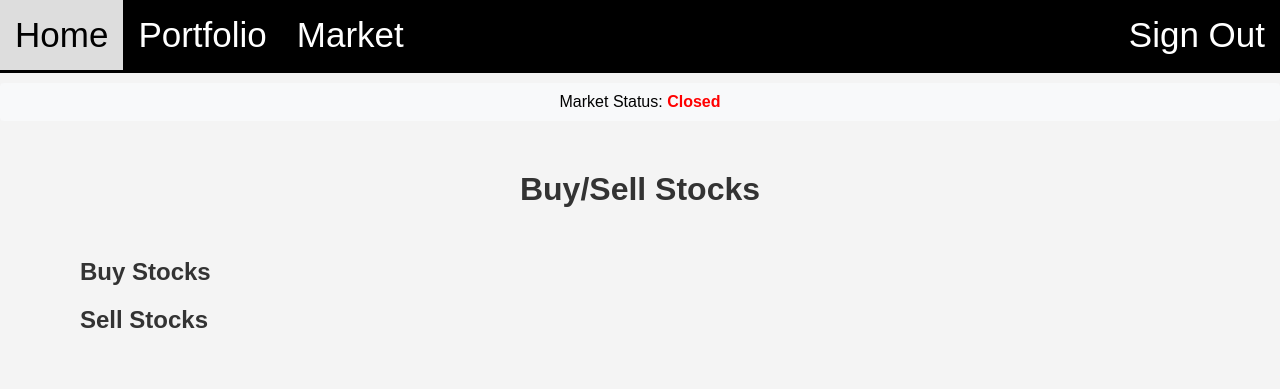
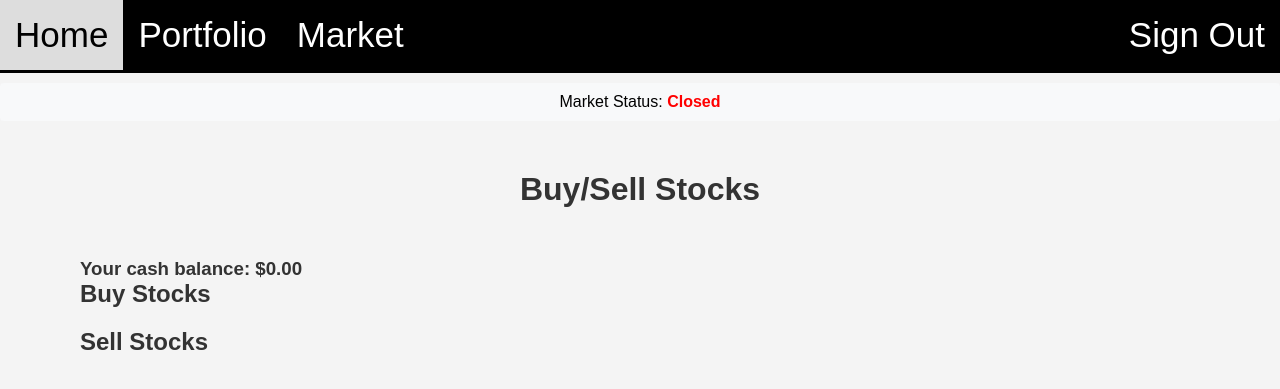
Before and after one commit to drewfoxall/StockTradingApplication, a Flask app: page /market in a window 1280 px wide. Shown: the top 389 px of the page. Run offline with Flask 3, Linux system fonts and the light colour scheme; the visitor is signed in with stand-in values (Sample User, id 1); data that the repository does not hold is empty.

Commit message:
added stock ownership validation before deletion, added cash balance on marketing page

```diff
--- a/app/templates/market.html
+++ b/app/templates/market.html
@@ -56,6 +56,7 @@
   </head>
 <body>
   <div class="buy-sell-container">
+    <h3>Your cash balance: ${{ "{:,.2f}".format(current_user.cash_balance) }}</h3>
     <h2>Buy Stocks</h2>
     <table>
       <tbody>
--- a/app/templates/portfolio.html
+++ b/app/templates/portfolio.html
@@ -102,7 +102,7 @@
             </ul>
         {% endif %}
         {% endwith %}
-        <h3>Your cash balance: {{ current_user.cash_balance }}</h3>
+        <h3>Your cash balance: ${{ "{:,.2f}".format(current_user.cash_balance) }}</h3>
 
         <h2>Deposit Cash (whole dollars only)</h2>
         <form action="{{ url_for('deposit_cash') }}" method="POST">
```
